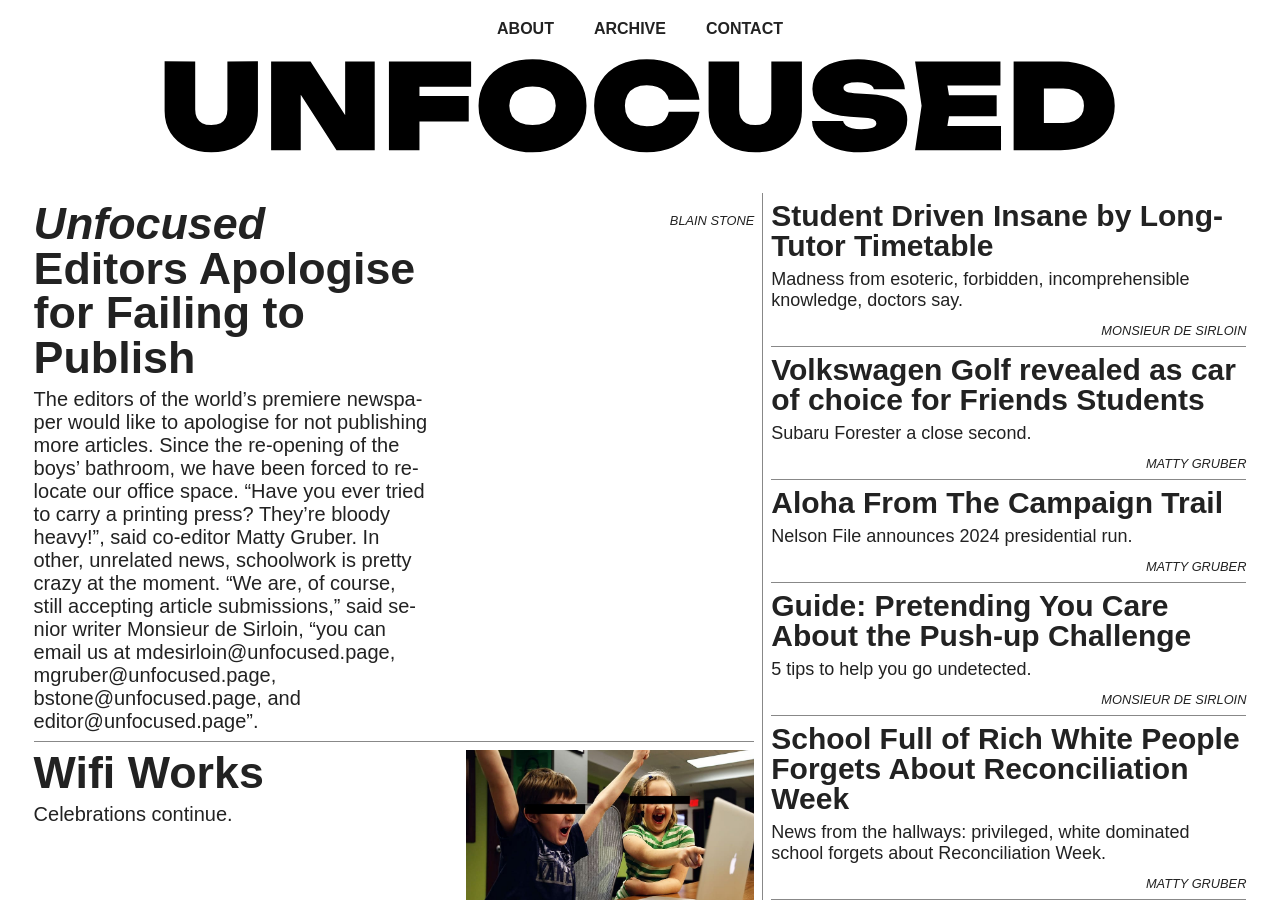
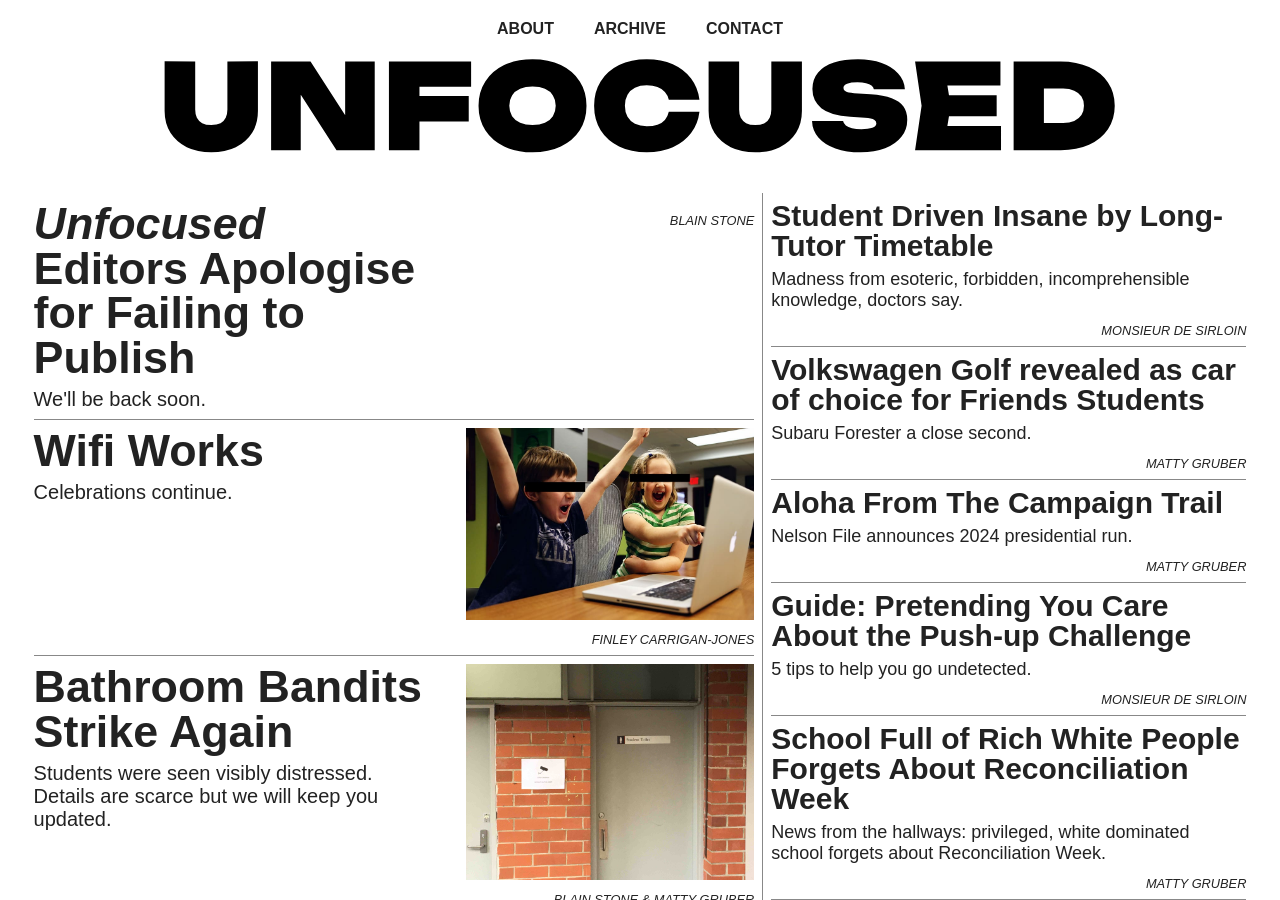
Before and after one commit to the-spice-rack/the-spice-rack.github.io, a Jekyll site: the page built from index.html, in a window 1280 px wide and 900 px high. Built offline with Jekyll 4.4.1, drawn with Linux system fonts in a browser that asks for light colours.

Commit message:
Fix excerpt

```diff
--- a/_posts/2023-06-15-unfocused-editors-apologise-for-failing-to-publish.md
+++ b/_posts/2023-06-15-unfocused-editors-apologise-for-failing-to-publish.md
@@ -3,6 +3,7 @@ title: <i>Unfocused</i> Editors Apologise for Failing to Publish
 author: Blain Stone
 author_role: Co-Editor
 tags: major
+excerpt: We'll be back soon.
 ---
 
 The editors of the world's premiere newspaper would like to apologise for not
```
